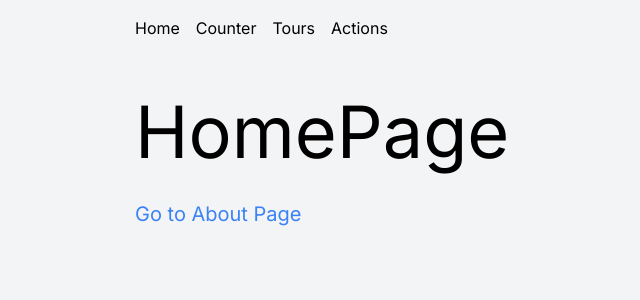
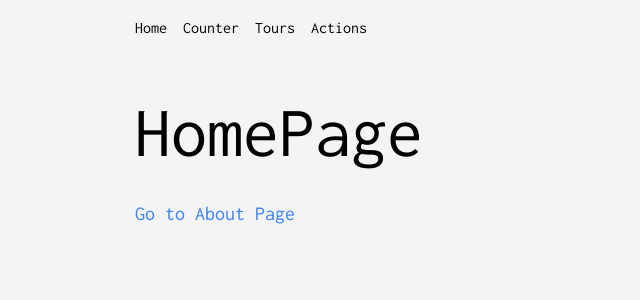
Before and after one commit to vinothsmart/nextjs-airbnb, a Next.js app: page / in a window 1280 px wide. Shown: the top 300 px of the page, without its empty margins (121-761 px from the left). Built offline with nearby package versions, Linux system fonts and the light colour scheme.

Commit message:
inconsolata font added

```diff
--- a/app/layout.tsx
+++ b/app/layout.tsx
@@ -1,8 +1,10 @@
 import NavBar from "@/components/Navbar";
 import "./globals.css";
-import { Inter } from "next/font/google";
+import { Inter, Inconsolata } from "next/font/google";
 
 const inter = Inter({ subsets: ["latin"] });
+const inconsolata = Inconsolata({ subsets: ["latin"] });
+
 export default function RootLayout({
   children,
 }: {
@@ -10,7 +12,7 @@ export default function RootLayout({
 }) {
   return (
     <html lang="en">
-      <body className={`${inter.className} bg-gray-100 min-h-screen`}>
+      <body className={`${inconsolata.className} bg-gray-100 min-h-screen`}>
         <NavBar />
         <main className="max-w-3xl mx-auto py-10">{children}</main>
       </body>
```
